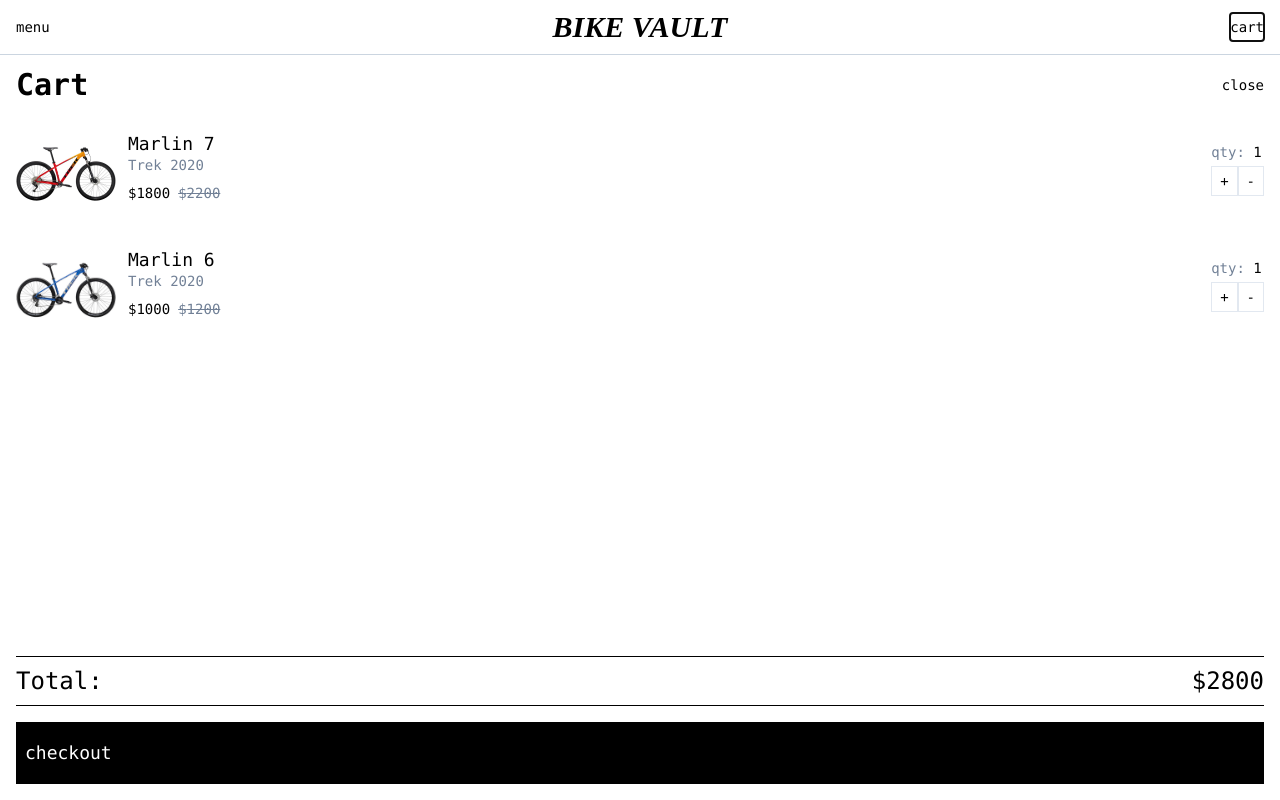
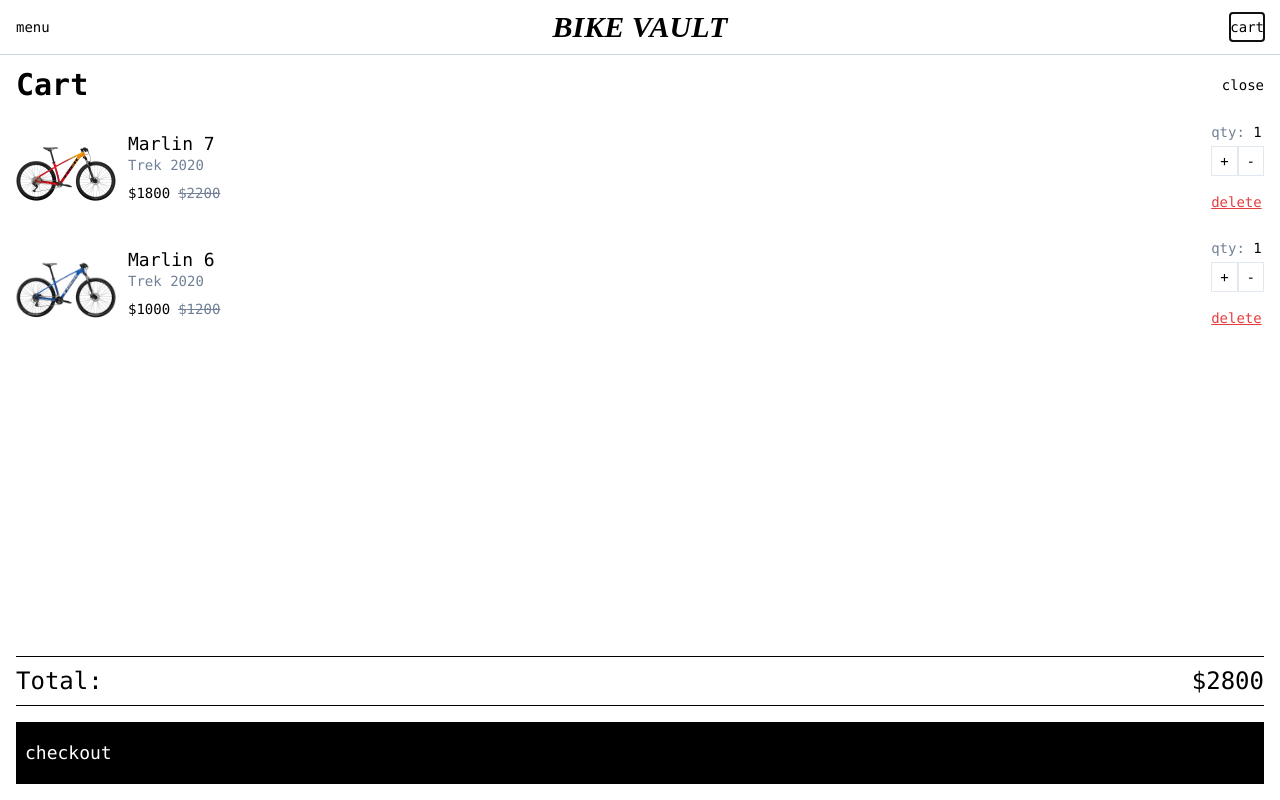
Before and after one commit to jasonvictorio/bike-vault, a React (Create React App) app: page / in a window 1280 px wide. Both pictures are taken after a click on the button "cart". Shown: the top 800 px of the page. Built offline with nearby package versions, Linux system fonts and the light colour scheme.

Commit message:
add delete button in cart

```diff
--- a/src/components/Cart.tsx
+++ b/src/components/Cart.tsx
@@ -4,7 +4,7 @@ import { Link } from '@reach/router'
 
 import { RootState } from '../store'
 import { closeCart } from '../store/ui'
-import { incrementCart, decrementCart } from '../store/cart'
+import { incrementCart, decrementCart, deleteFromCart } from '../store/cart'
 
 const Cart = () => {
   const dispatch = useDispatch()
@@ -13,6 +13,7 @@ const Cart = () => {
   const handleClose = () => dispatch(closeCart())
   const handleIncremenCart = (cartId: number) => dispatch(incrementCart(cartId))
   const handleDecrementCart = (cartId: number) => dispatch(decrementCart(cartId))
+  const handleRemoveCart = (cartId: number) => dispatch(deleteFromCart(cartId))
 
   return (
     <div
@@ -62,6 +63,11 @@ const Cart = () => {
               <button onClick={() => handleDecrementCart(id)} className='border px-2'>
                 -
               </button>
+              <div>
+                <button onClick={() => handleRemoveCart(id)} className='mt-3 text-red-600 underline'>
+                  delete
+                </button>
+              </div>
             </div>
           </li>
         ))}
```
